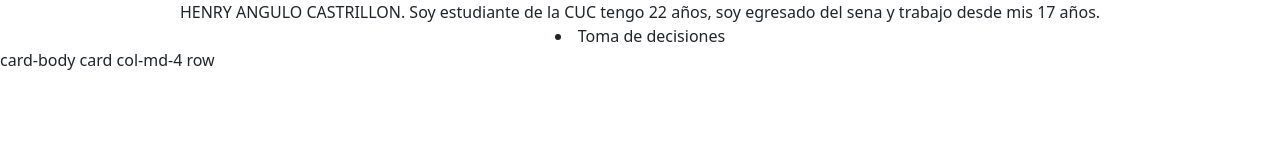
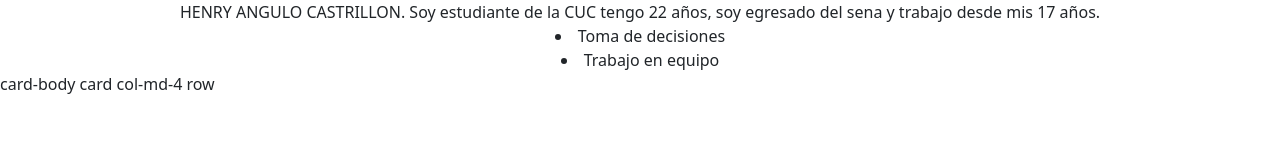
Before and after one commit to henryang08/primerpunto_rubrica_miercoles, a plain HTML site: page index.html in a window 1280 px wide. Drawn offline with nearby package versions, Linux system fonts and the light colour scheme.

Commit message:
2th commit

```diff
--- a/index.html
+++ b/index.html
@@ -11,6 +11,7 @@
     <div class="section-header text-center">
         HENRY ANGULO CASTRILLON. Soy estudiante de la CUC tengo 22 años, soy egresado del sena y trabajo desde mis 17 años.
         <li>Toma de decisiones</li>
+        <li> Trabajo en equipo</li>
 
     </div>
 
```
